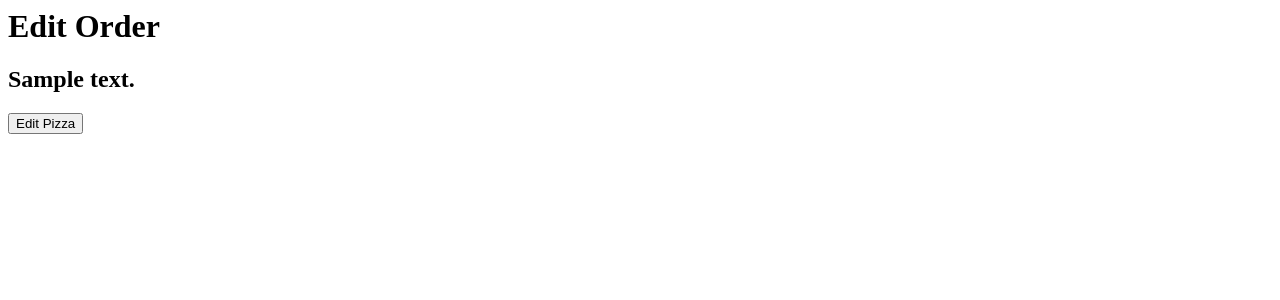
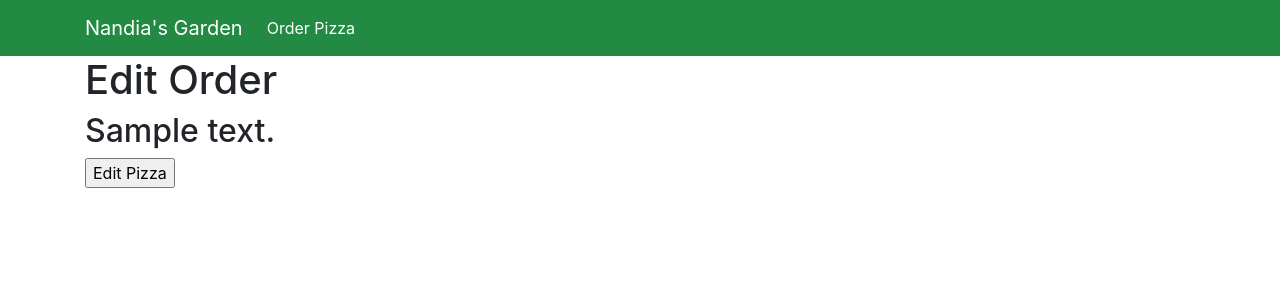
Before and after one commit to liberbell/dj03, a Django app: template nandiasgarden-project/pizza/templates/pizza/edit_order.html in a window 1280 px wide. Shown: the top 300 px of the page. Run offline with Django 3.2, Linux system fonts and the light colour scheme; the template is opened without the code that fills it: most values are stand-ins (such as "Sample title", 1, 10 or a date in 2020); some libraries are stand-ins or nearby versions.

Commit message:
edit_order1

```diff
--- a/nandiasgarden-project/pizza/templates/pizza/edit_order.html
+++ b/nandiasgarden-project/pizza/templates/pizza/edit_order.html
@@ -1,3 +1,6 @@
+{% extends 'pizza/base.html' %}
+{% block 'body' %}
+<div class="container">
 <h1>Edit Order</h1>
 <h2>{{ note }}</h2>
 
@@ -6,3 +9,5 @@
   {{ pizzaform }}
   <input type="Submit" name="" value="Edit Pizza">
 </form>
+</div>
+{% endblock %}
```
